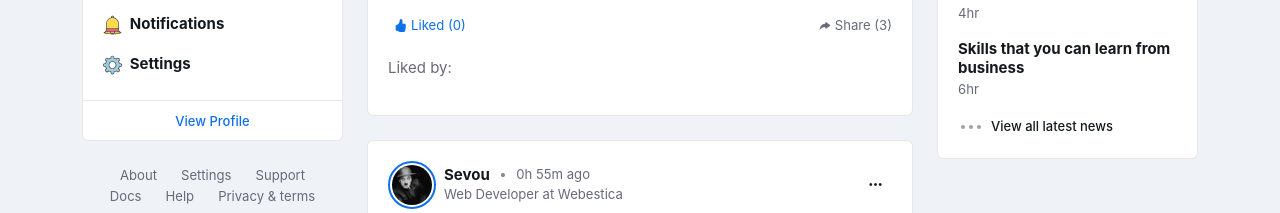
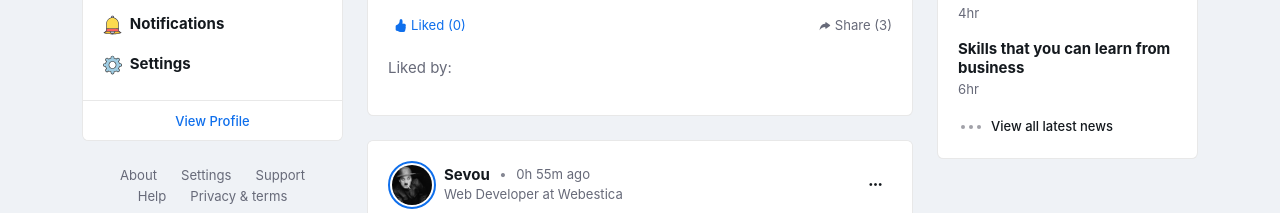
Before and after one commit to Shoh7ukh0/TheOrginalNetwork, a Django app: page /original/ in a window 1280 px wide. Shown: the part 604-817 px from the top of the page. Run offline with Django 4.2, Linux system fonts and the light colour scheme; a user stored in the database is signed in; data comes from the database, SQL or seed files in the repository; data that the repository does not hold is empty; parts of the project's set-up code (start-up, migrations or seed data) failed here and were passed over; some libraries are stand-ins or nearby versions.

Commit message:
Pre Loader qushildi

```diff
--- a/original/templates/base.html
+++ b/original/templates/base.html
@@ -114,7 +114,17 @@
 
 </head>
 <body>
-
+<!-- Pre loader -->
+<div class="preloader">
+	<div class="preloader-item">
+		<!-- Logo START -->
+		<a class="navbar-brand" href="{% url 'core:post_list' %}">
+			<img class="light-mode-item navbar-brand-item" src="{% static 'assets/images/logo.svg' %}" alt="logo">
+			<img class="dark-mode-item navbar-brand-item" src="{% static 'assets/images/logo.svg' %}" alt="logo">
+		</a>
+		<!-- Logo END -->
+	</div>
+</div>
 <!-- =======================
 Header START -->
 <header class="navbar-light fixed-top header-static bg-mode">
--- a/original/templates/base/index.html
+++ b/original/templates/base/index.html
@@ -117,10 +117,10 @@
 									<!-- Side Nav START -->
 									<ul class="nav nav-link-secondary flex-column fw-bold gap-2">
 										<li class="nav-item">
-											<a class="nav-link" href="my-profile.html"> <img class="me-2 h-20px fa-fw" src="{% static 'assets/images/icon/home-outline-filled.svg' %}" alt=""><span>Feed </span></a>
+											<a class="nav-link" href="{% url 'dashboard' username=user.username %}"> <img class="me-2 h-20px fa-fw" src="{% static 'assets/images/icon/home-outline-filled.svg' %}" alt=""><span>Feed </span></a>
 										</li>
 										<li class="nav-item">
-											<a class="nav-link" href="my-profile-connections.html"> <img class="me-2 h-20px fa-fw" src="{% static 'assets/images/icon/person-outline-filled.svg' %}" alt=""><span>Connections </span></a>
+											<a class="nav-link" href="{% url 'my_profile_connections' %}"> <img class="me-2 h-20px fa-fw" src="{% static 'assets/images/icon/person-outline-filled.svg' %}" alt=""><span>Connections </span></a>
 										</li>
 										<li class="nav-item">
 											<a class="nav-link" href="blog.html"> <img class="me-2 h-20px fa-fw" src="{% static 'assets/images/icon/earth-outline-filled.svg' %}" alt=""><span>Latest News </span></a>
@@ -135,7 +135,7 @@
 											<a class="nav-link" href="notifications.html"> <img class="me-2 h-20px fa-fw" src="{% static 'assets/images/icon/notification-outlined-filled.svg' %}" alt=""><span>Notifications </span></a>
 										</li>
 										<li class="nav-item">
-											<a class="nav-link" href="settings.html"> <img class="me-2 h-20px fa-fw" src="{% static 'assets/images/icon/cog-outline-filled.svg' %}" alt=""><span>Settings </span></a>
+											<a class="nav-link" href="{% url 'edit_profile' %}"> <img class="me-2 h-20px fa-fw" src="{% static 'assets/images/icon/cog-outline-filled.svg' %}" alt=""><span>Settings </span></a>
 										</li>
 									</ul>
 									<!-- Side Nav END -->
@@ -155,16 +155,13 @@
 							<!-- Helper link START -->
 							<ul class="nav small mt-4 justify-content-center lh-1">
 								<li class="nav-item">
-									<a class="nav-link" href="my-profile-about.html">About</a>
+									<a class="nav-link" href="{% url 'my_profile_about' %}">About</a>
 								</li>
 								<li class="nav-item">
-									<a class="nav-link" href="settings.html">Settings</a>
+									<a class="nav-link" href="{% url 'edit_profile' %}">Settings</a>
 								</li>
 								<li class="nav-item">
 									<a class="nav-link" target="_blank" href="https://support.webestica.com/login">Support </a>
-								</li>
-								<li class="nav-item">
-									<a class="nav-link" target="_blank" href="docs/index.html">Docs </a>
 								</li>
 								<li class="nav-item">
 									<a class="nav-link" href="help.html">Help</a>
```
